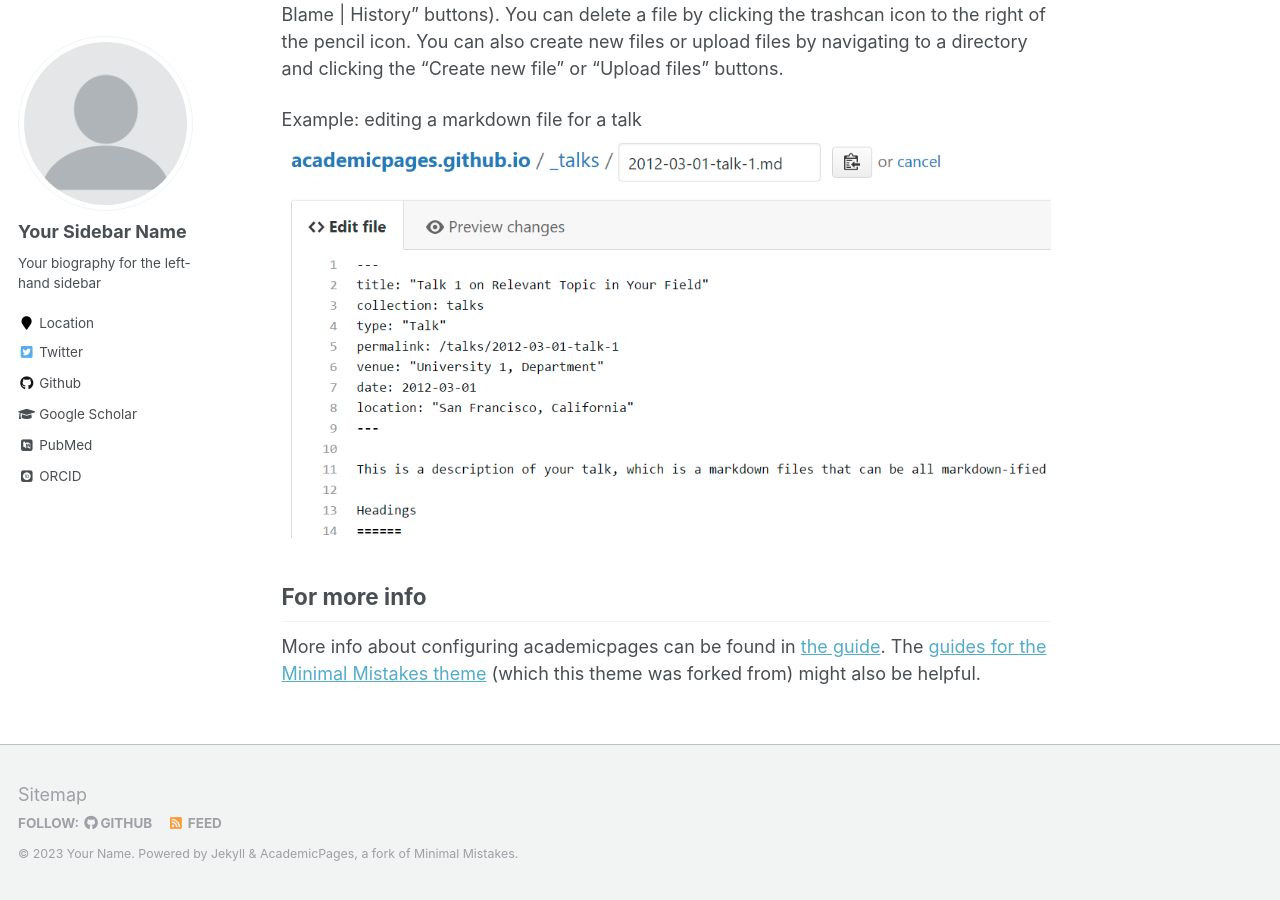
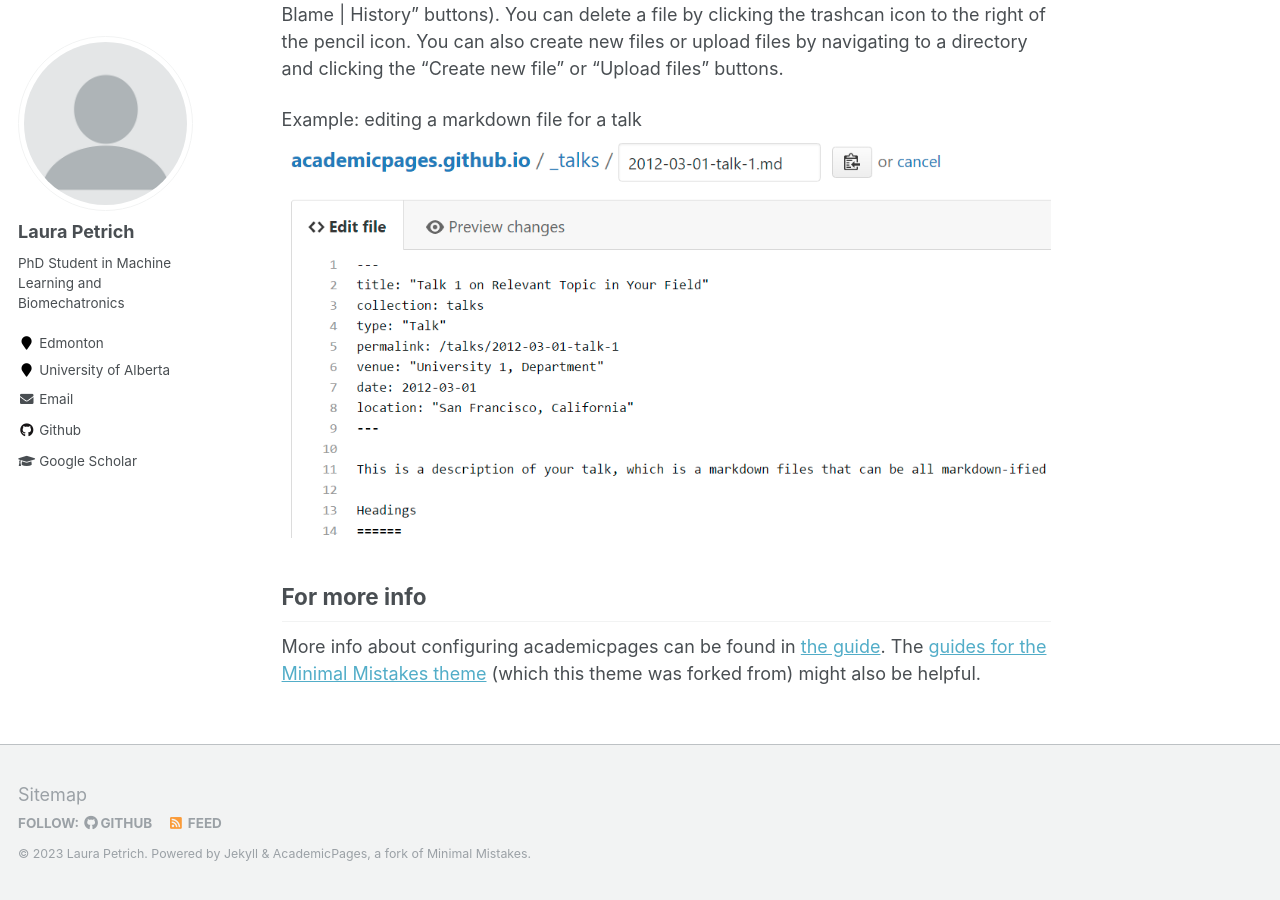
Before and after one commit to lpetrich/lpetrich.github.io, a Jekyll site: the page built from _pages/about.md, in a window 1280 px wide and 900 px high, scrolled down 2463 px. Built offline with Jekyll 4.4.1, drawn with Linux system fonts in a browser that asks for light colours; some web fonts are replaced; some of the changed text lies outside the part shown.

Commit message:
Updated main config file

```diff
--- a/_config.yml
+++ b/_config.yml
@@ -7,13 +7,13 @@
 
 # Site Settings
 locale                   : "en-US"
-title                    : "Your Name / Site Title"
+title                    : "Laura Petrich"
 title_separator          : "-"
-name                     : &name "Your Name"
-description              : &description "personal description"
-url                      : https://academicpages.github.io # the base hostname & protocol for your site e.g. "https://mmistakes.github.io"
+name                     : &name "Laura Petrich"
+description              : &description "PhD Student in Machine Learning and Biomechatronics"
+url                      : https://lpetrich.github.io # the base hostname & protocol for your site e.g. "https://mmistakes.github.io"
 baseurl                  : "" # the subpath of your site, e.g. "/blog"
-repository               : "academicpages/academicpages.github.io"
+repository               : "lpetrich/lpetrich.github.io"
 teaser                   :  # filename of teaser fallback teaser image placed in /images/, .e.g. "500x300.png"
 breadcrumbs              : false # true, false (default)
 words_per_minute         : 160
@@ -80,14 +80,14 @@ analytics:
 
 # Site Author
 author:
-  name             : "Your Sidebar Name"
+  name             : "Laura Petrich"
   avatar           : "profile.png"
-  bio              : "Your biography for the left-hand sidebar"
-  location         : "Location"
-  employer         :
-  pubmed           : "https://www.ncbi.nlm.nih.gov/pubmed/?term=john+snow"
-  googlescholar    : "http://yourfullgooglescholarurl.com"
-  email            :
+  bio              : "PhD Student in Machine Learning and Biomechatronics"
+  location         : "Edmonton"
+  employer         : "University of Alberta"
+  pubmed           : #"https://www.ncbi.nlm.nih.gov/pubmed/?term=john+snow"
+  googlescholar    : "https://scholar.google.ca/citations?user=y3uln4wAAAAJ&hl=en&oi=sra"
+  email            : "laurapetrich@ualberta.ca"
   researchgate     :  # example: "https://www.researchgate.net/profile/yourprofile"
   uri              :
   bitbucket        :
@@ -96,20 +96,20 @@ author:
   flickr           :
   facebook         :
   foursquare       :
-  github           : "academicpages"
+  github           : "lpetrich"
   google_plus      :
   keybase          :
   instagram        :
   impactstory      : #"https://profiles.impactstory.org/u/xxxx-xxxx-xxxx-xxxx"
   lastfm           :
   linkedin         :
-  orcid            : "http://orcid.org/yourorcidurl"
+  orcid            : #"http://orcid.org/yourorcidurl"
   pinterest        :
   soundcloud       :
   stackoverflow    : # http://stackoverflow.com/users/123456/username
   steam            :
   tumblr           :
-  twitter          : "replacethistwitterhandle"
+  twitter          :
   vine             :
   weibo            :
   xing             :
```
